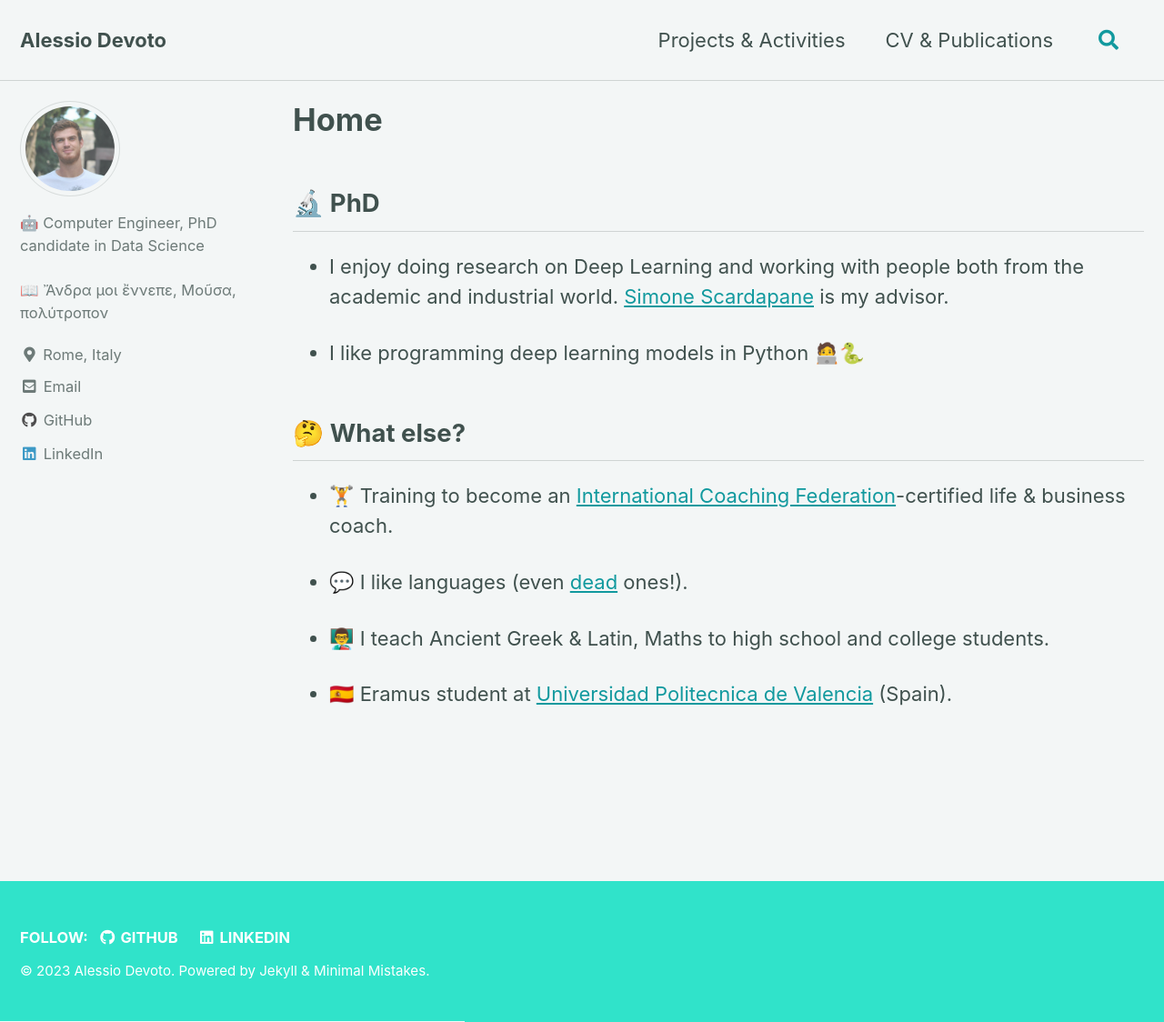
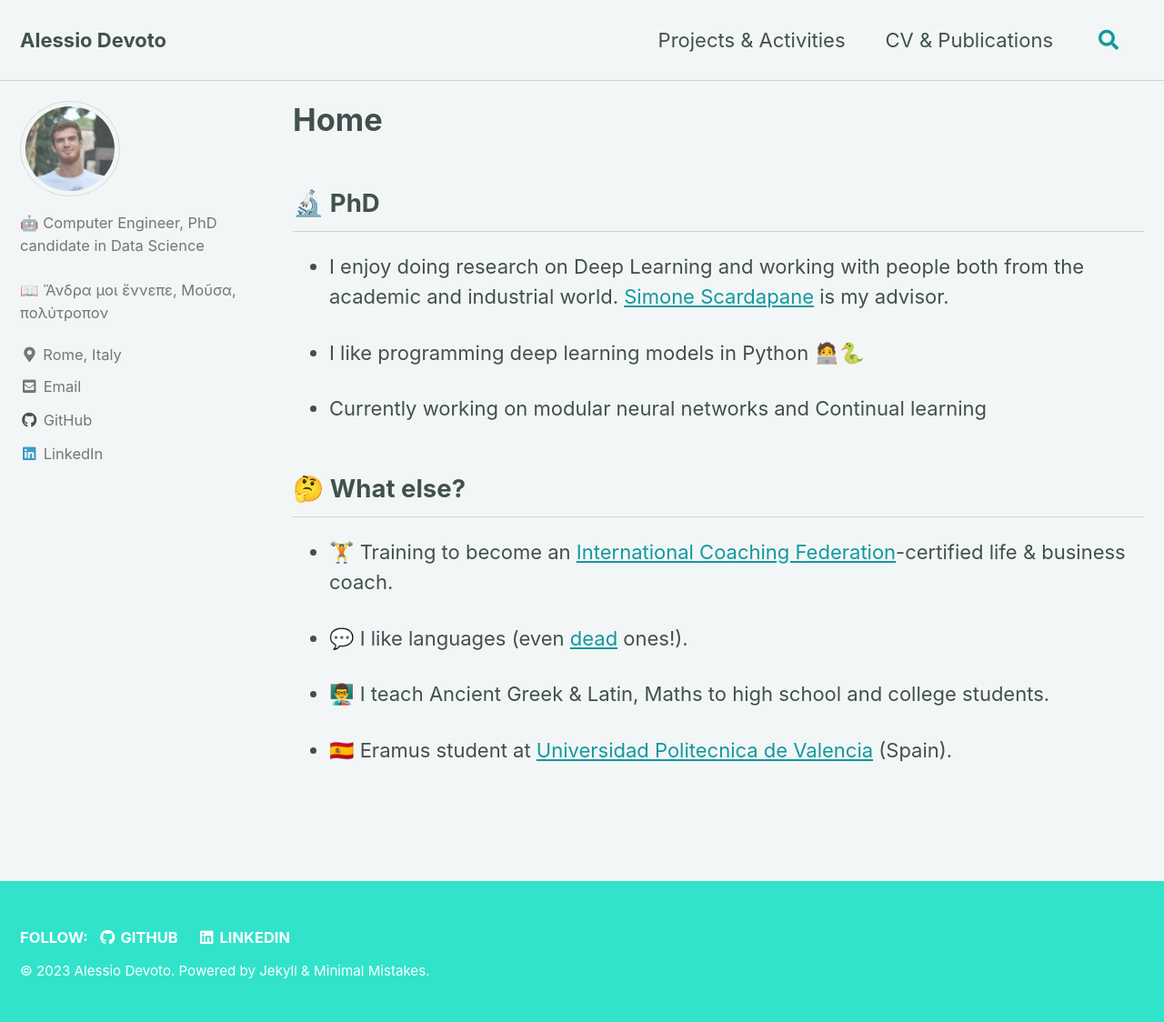
Before and after one commit to yuzhaouoe/yuzhaouoe.github.io, a Jekyll site: the page built from index.md, in a window 1280 px wide and 1124 px high. Shown: the whole window at 91% size. Built offline with Jekyll 4.4.1, drawn with Linux system fonts in a browser that asks for light colours; cached includes are drawn as plain includes.

Commit message:
edit commit

```diff
--- a/index.md
+++ b/index.md
@@ -13,7 +13,7 @@ author_profile: true
 
 - I like programming deep learning models in Python 🧑‍💻🐍
 
-
+- Currently working on modular neural networks and Continual learning
 
 ## 🤔 What else?
 
```
